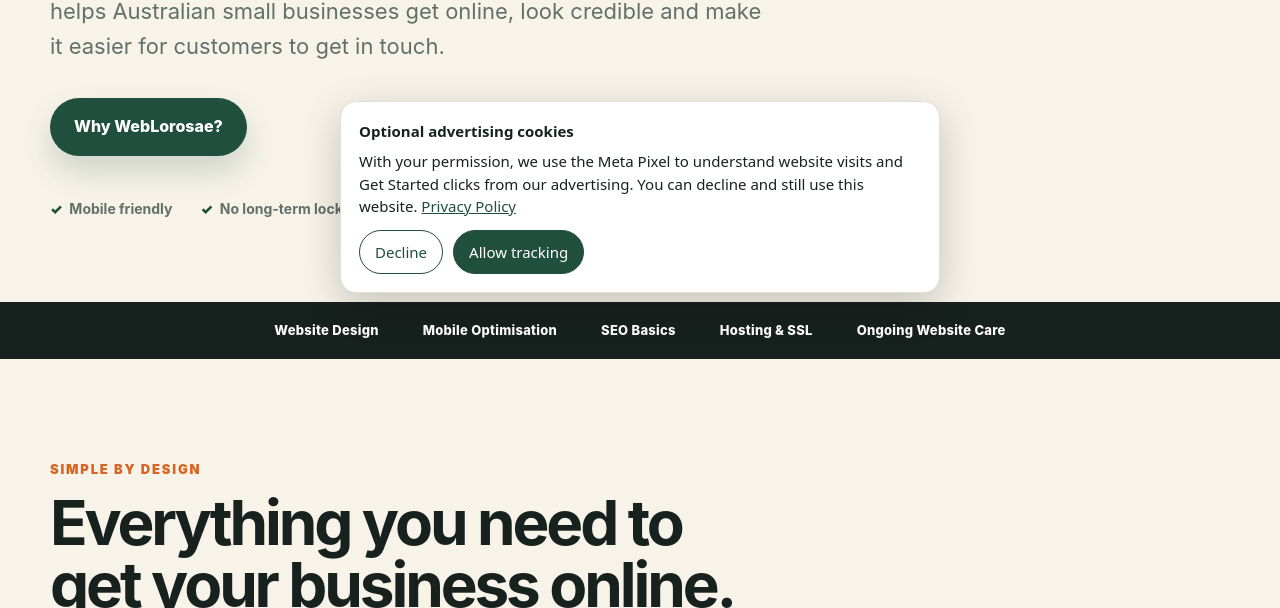
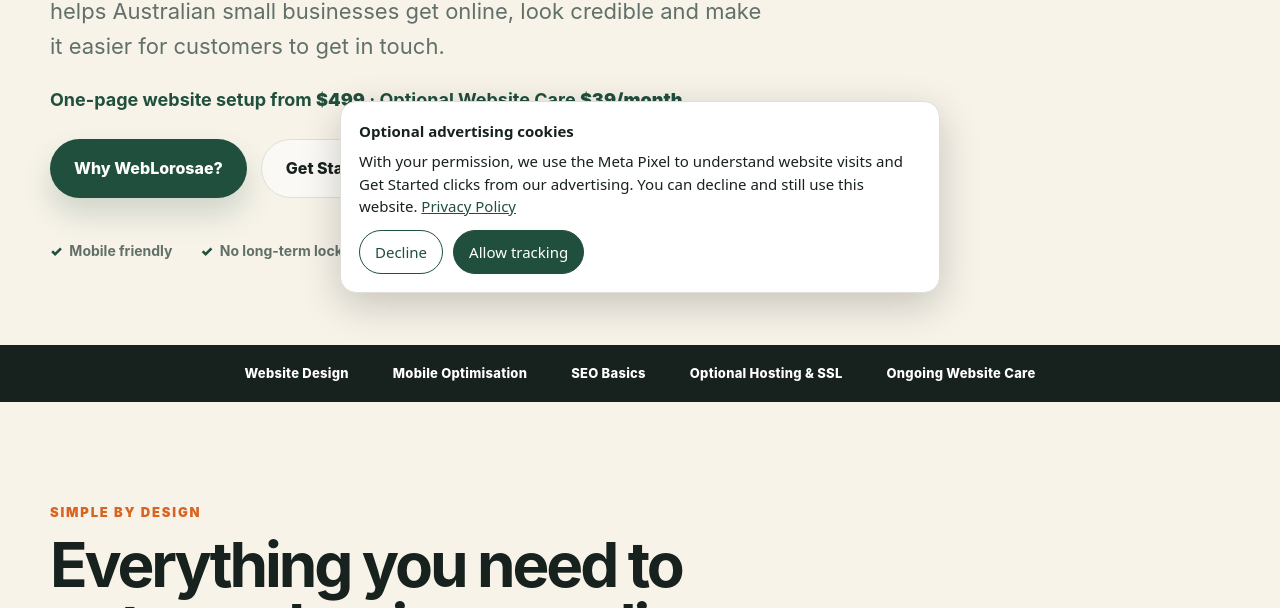
Before and after one commit to phoenixai2026/ai-client-hunter-sites, a plain HTML site: page index.html in a window 1280 px wide. Shown: the part 492-1100 px from the top of the page. Drawn offline with Linux system fonts and the light colour scheme.

Commit message:
Clarify optional hosting and show upfront pricing with Get Started CTA

```diff
--- a/index.html
+++ b/index.html
@@ -208,6 +208,15 @@
       color: var(--muted);
       margin-bottom: 34px;
     }
+
+    .hero-offer {
+      margin: -12px 0 24px;
+      font-size: clamp(15px, 1.7vw, 18px);
+      color: var(--green);
+      font-weight: 650;
+    }
+
+    .hero-offer strong { font-weight: 900; }
 
     .hero-actions {
       display: flex;
@@ -800,8 +809,11 @@ aspect-ratio: 1758 / 855;
           look credible and make it easier for customers to get in touch.
         </p>
 
+        <p class="hero-offer">One-page website setup from <strong>$499</strong> <span aria-hidden="true">·</span> Optional Website Care <strong>$39/month</strong></p>
+
         <div class="hero-actions">
           <a href="#why-weblorosae" class="button-primary">Why WebLorosae?</a>
+          <a href="#contact" class="button-secondary">Get Started</a>
         </div>
 
         <div class="hero-proof">
@@ -818,7 +830,7 @@ aspect-ratio: 1758 / 855;
       <span>Website Design</span>
       <span>Mobile Optimisation</span>
       <span>SEO Basics</span>
-      <span>Hosting & SSL</span>
+      <span>Optional Hosting &amp; SSL</span>
       <span>Ongoing Website Care</span>
     </div>
   </section>
```
